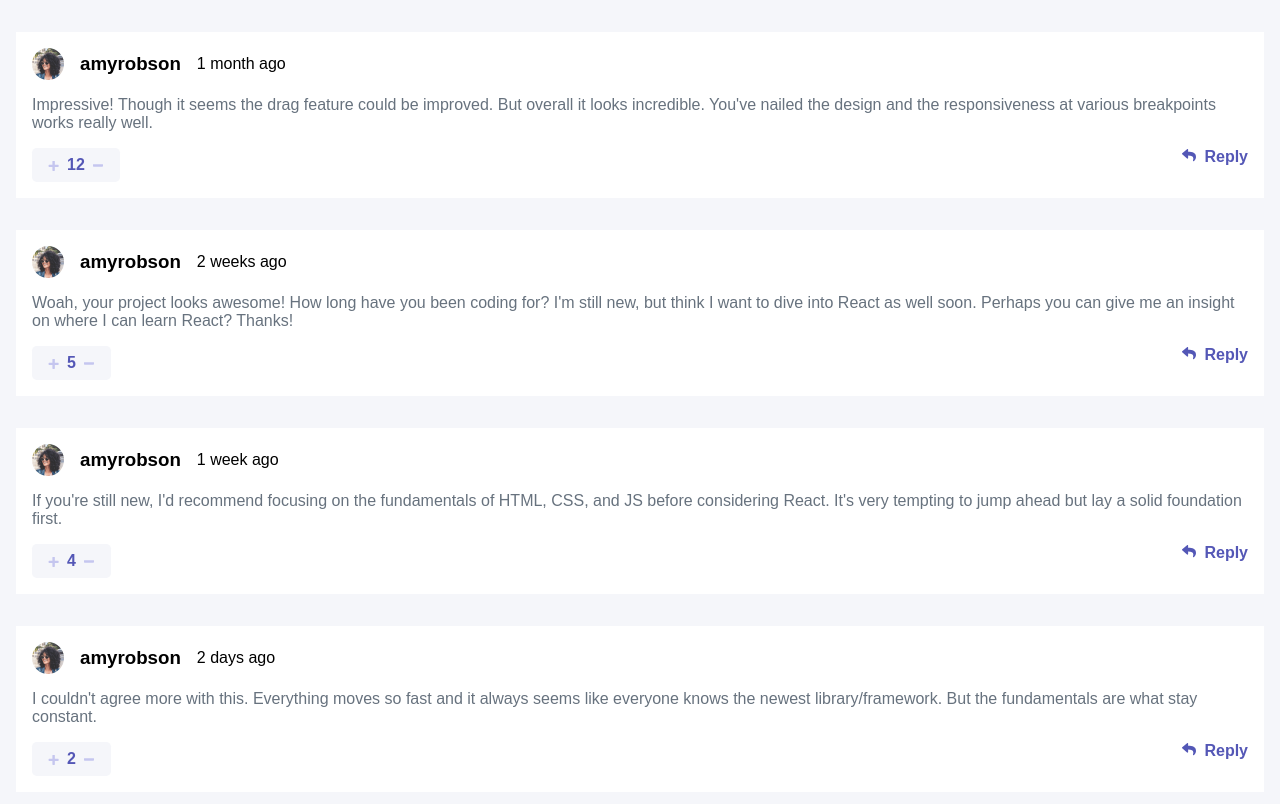
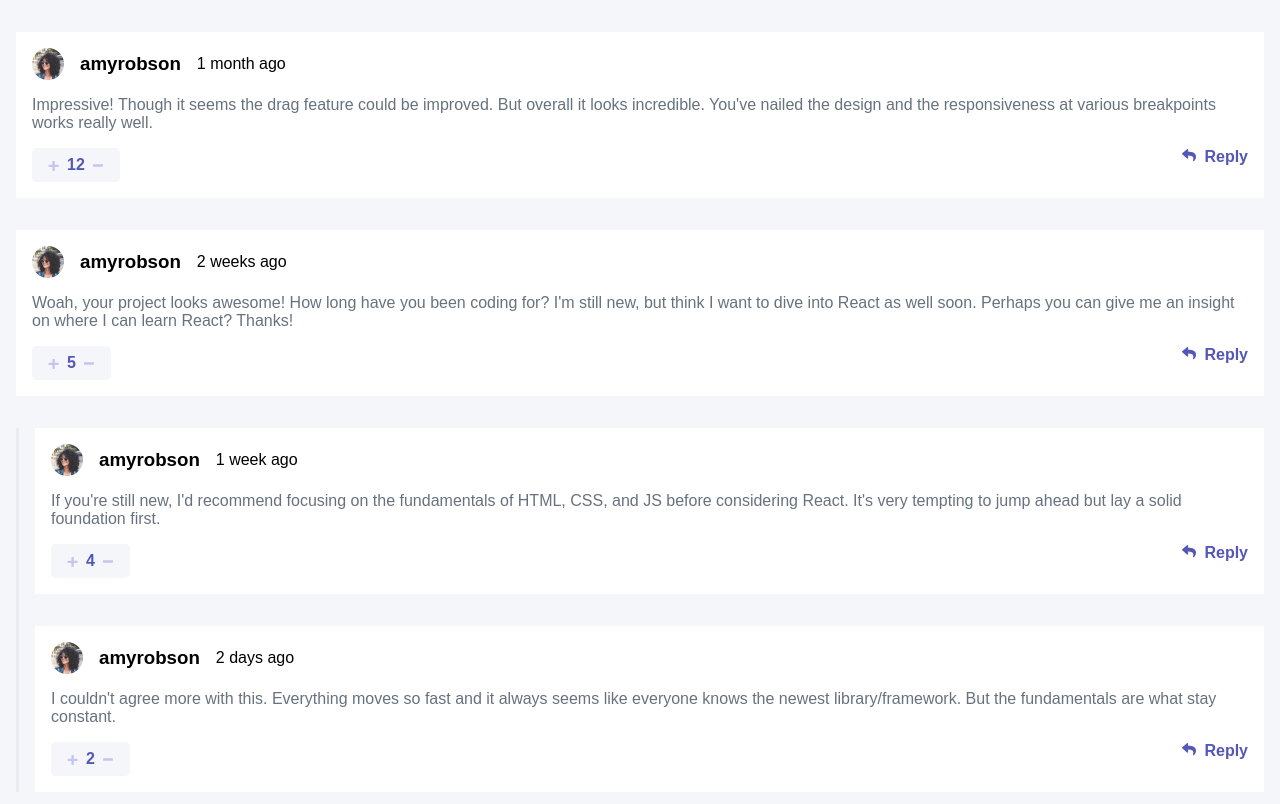
Before and after one commit to yannaufray/interactive-comments-section, a Vue app: page / in a window 1280 px wide. Shown: the top 804 px of the page. Built offline with nearby package versions, Linux system fonts and the light colour scheme; data requests are answered from the project's data file.

Commit message:
Replies indented

```diff
--- a/src/views/Home.vue
+++ b/src/views/Home.vue
@@ -2,7 +2,7 @@
   <div v-if="comments.length">
     <div v-for="comment in comments" :key="comment.id">
       <Comment :comment="comment" />
-      <div v-if="comment.replies.length">
+      <div v-if="comment.replies.length" class="replies">
         <div v-for="reply in comment.replies" :key="reply.id">
           <Comment :comment="reply" />
         </div>
@@ -55,4 +55,9 @@ export default {
 body {
   background-color: hsl(228, 33%, 97%);
 }
+
+.replies {
+  border-left: 0.2rem solid hsl(223, 19%, 93%);
+  margin-left: 1rem;
+}
 </style>
```
